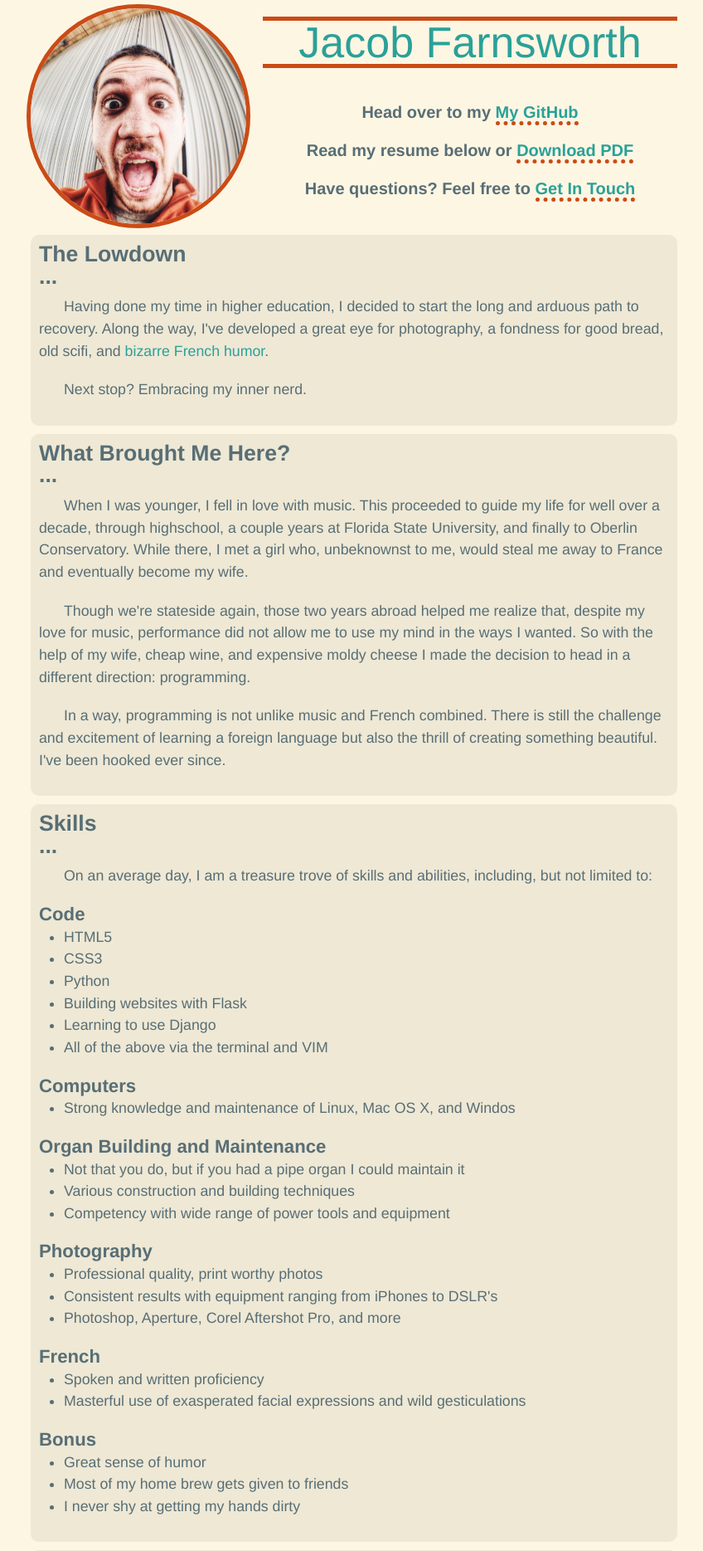
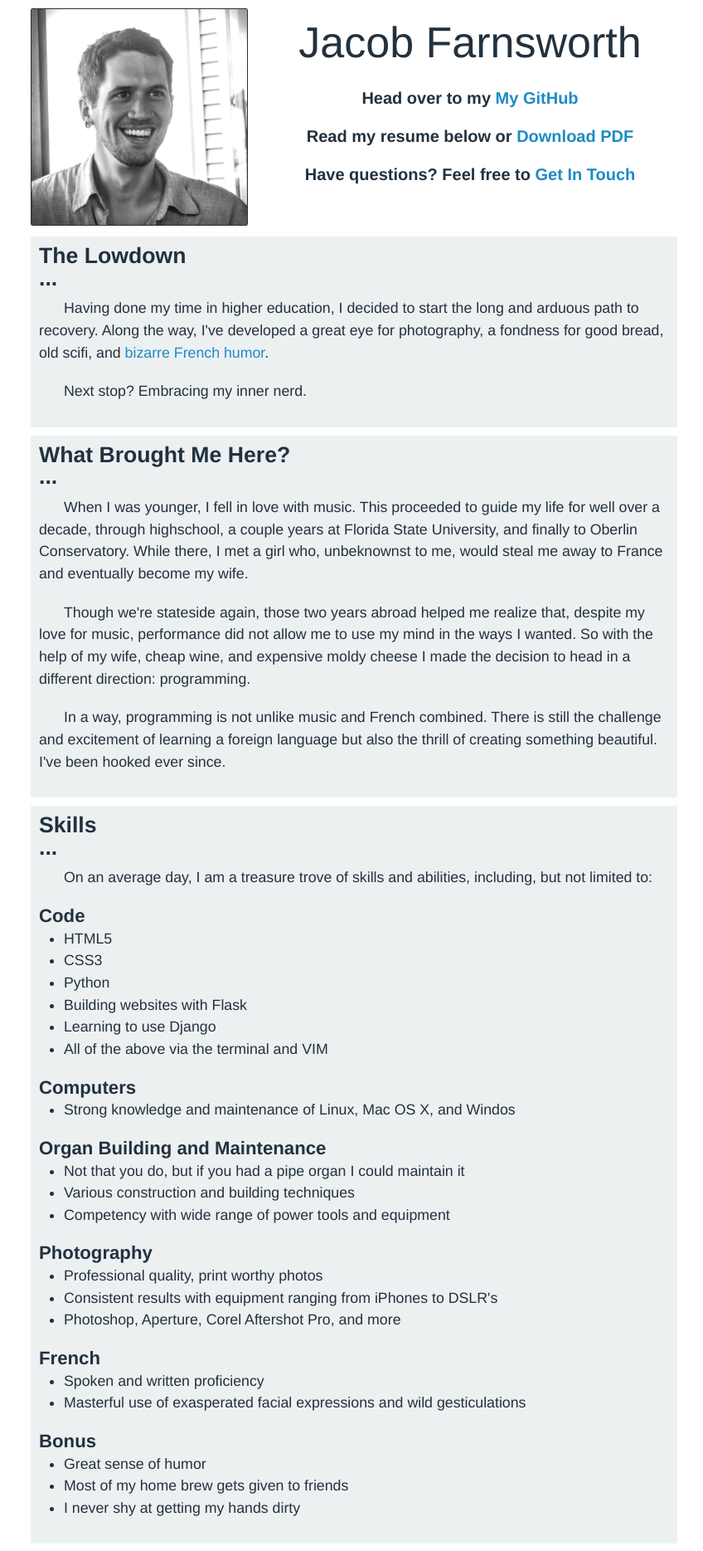
Before and after one commit to baroquebloke/flaskr, a Flask app: page / in a window 1280 px wide. Shown: the top 1869 px of the page at 83% size, without its empty margins (213-1061 px from the left). Run offline with Flask 2, Linux system fonts and the light colour scheme.

Commit message:
changed photo and colors

```diff
--- a/static/style.css
+++ b/static/style.css
@@ -51,8 +51,7 @@ table {
 
 html {
   font-family: Helvetica;
-  color: #586e75;
-  background-color: #fdf6e3;
+  color: #22313f;
 }
 body {
 	max-width: 800px;
@@ -63,12 +62,6 @@ body {
 	min-height: 100%;
 	width: 100%;
 	margin-bottom: -50px;
-  -webkit-border-radius: 5px;
-		 -moz-border-radius: 5px;
-			 -o-border-radius: 5px;
-					border-radius: 5px;
-  border: 0px solid #cb4b16;
-  background-color: #fdf6e3;
 }
 .container:after {
 	content: "";
@@ -84,51 +77,46 @@ body {
 	box-sizing: border-box;
 }
 .menu h1 {
-	border-bottom: 5px solid #cb4b16;
-	border-top: 5px solid #cb4b16;
 }
 .pic{
 	width: 100%;
-	margin: -5px;
-	border: 5px solid #cb4b16;
-  -webkit-border-radius: 50%;
-		 -moz-border-radius: 50%;
-			 -o-border-radius: 50%;
-					border-radius: 50%;
+	border: 1px solid #22313f;
+  -webkit-border-radius: 2px;
+		 -moz-border-radius: 2px;
+			 -o-border-radius: 2px;
+					border-radius: 2px;
 }
 .menu {
 	min-height: 100%;
 	width: 65%;
-	padding: 10px 10px 5px 10px;
+	padding: 0 10px 5px 10px;
 	box-sizing: border-box;
 	text-align: center;
 	float: left;
 }
 .menu ul {
-	padding-top: 30px;
+	padding-top: 18px;
 	line-height: 2.3;
 	font-size: 125%;
 	font-weight: bold;
 }
 .menu a {
-	border-bottom: 5px dotted #cb4b16;
 }
 .name {
 	font-size: 325%;
-  color: #2aa198;
-	margin-top: 10px;
+	margin-top: 25px;
 }
 a {
   text-decoration: none;
 }
 a:link {
-  color: #2aa198;
+  color: #1e8bc3;
 }
 a:visited {
-  color: #2aa198;
+  color: #1e8bc3;
 }
 a:hover {
-  color: #859900;
+  color: #336e7b;
 }
 a.french {
   font-size: 100%;
@@ -136,11 +124,11 @@ a.french {
 .page-content {
 	padding: 10px;
   margin: 10px 10px 0 10px;
-  -webkit-border-radius: 10px;
-		 -moz-border-radius: 10px;
-			 -o-border-radius: 10px;
-					border-radius: 10px;
-  background-color: #eee8d5;
+  -webkit-border-radius: 2px;
+		 -moz-border-radius: 2px;
+			 -o-border-radius: 2px;
+					border-radius: 2px;
+  background-color: #ecf0f1;
   font-size: 111%;
   line-height: 150%;
 	clear: both;
@@ -170,12 +158,6 @@ a.french {
   padding-left: 30px;
   padding-right: 30px;
 }
-.left-foot {
-	right: 5%;
-}
-.right-foot {
-	left: 5%;
-}
 .page-footer, .container:after {
 	height: 50px;
 }
--- a/templates/pages/index.html
+++ b/templates/pages/index.html
@@ -1,7 +1,7 @@
 {% extends "layouts/base.html" %}
 
 {% block page_header %}
-<img src="/static/jake.png" alt="Photo of Jake" class="pic"/>
+<img src="/static/jake.jpg" alt="Photo of Jake" class="pic"/>
 {% endblock %}
 
 {% block menu %}
@@ -21,7 +21,7 @@
 	</li>
 	<li>
     Have questions?  Feel free to
-    <a href="mailto:jake@baroquebloke.com">Get In Touch</a></em></h2>
+    <a href="mailto:jake@baroquebloke.com">Get In Touch</a>
 	</li>
 </ul>
 {% endblock %}
@@ -332,9 +332,6 @@
 {% endblock %}
 
 {% block page_footer %}
-<img src="/static/side_left.png" alt="Left Foot" class="left-foot"/>
-<img src="/static/side_right.png" alt="Right Foot" class="right-foot"/>
 <p>
-	This is my foot
 </p>
 {% endblock %}
```
Also changed, not shown: static/jake.jpg (added), static/jake.png (deleted), static/side_left.png (deleted), static/side_right.png (deleted), 3 other files.
